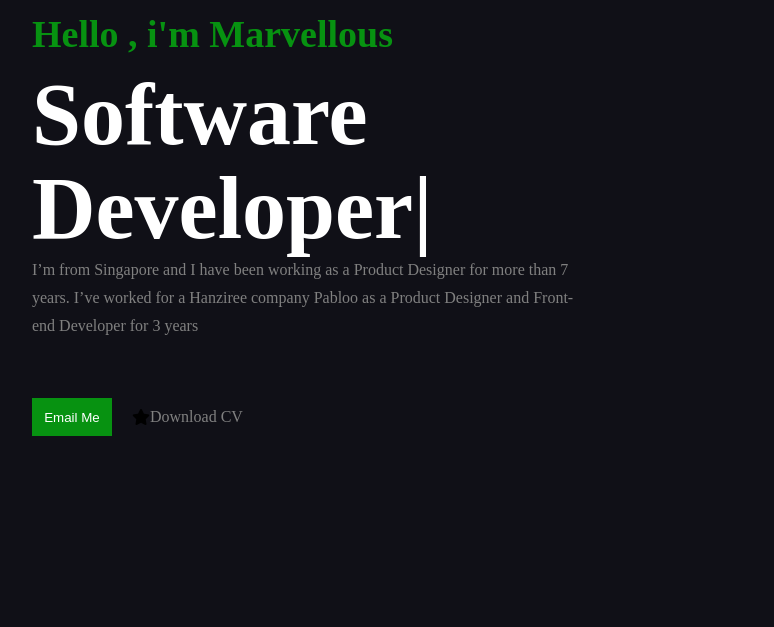
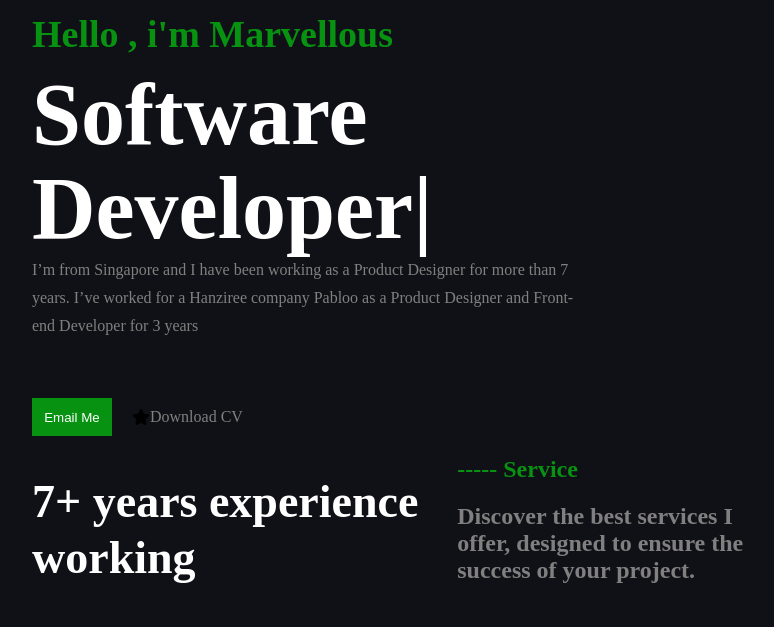
Before and after one commit to Marvidik/Portfolio, a plain HTML site: page index.html in a window 1280 px wide. Shown: the whole page, without its empty margins (91-865 px from the left). Drawn offline with Linux system fonts and the light colour scheme.

Commit message:
still working

```diff
--- a/index.css
+++ b/index.css
@@ -11,9 +11,9 @@ body {
   display: inline-flex;
   flex-direction: column;
   align-items: flex-start;
-  gap:0px;
   padding:0px;
   /* border:2px solid Tomato; */
+
 
 }
 
@@ -66,3 +66,34 @@ width: 550px;
   color:white;
   border: 0px;
 }
+
+
+#box2{
+  margin-left: 123px;
+  width:751px;
+  flex-direction: column;
+  align-items: flex-start;
+  gap:0px;
+  padding:0px;
+  /* border:2px solid Tomato; */
+}
+
+#box2i{
+  flex-direction: row;
+  display: flex;
+  justify-content:flex-end;
+}
+
+#box2ii{
+  height: 41px;
+  width: 350px;
+}
+
+#experience{
+  color:white;
+  font-size: 46px;
+font-style: normal;
+font-weight: 700;
+line-height: 56px;
+width:457px;
+}
--- a/index.html
+++ b/index.html
@@ -21,8 +21,15 @@
             </div>
         </section>
 
-        <section>
-
+        <section id="box2">
+            <div id="box2i">
+                <h1 id="experience">7+ years experience
+                    working</h1>
+                <div id="box2ii">
+                    <h1 style="color:#079211; ">-----  Service </h1>
+                    <h1 style="color:#808080; ">Discover the best services I offer, designed to ensure the success of your project.</h1>
+                </div>
+            </div>
         </sectionn>
 
 
```
Also changed, not shown: man.jpg (added).
